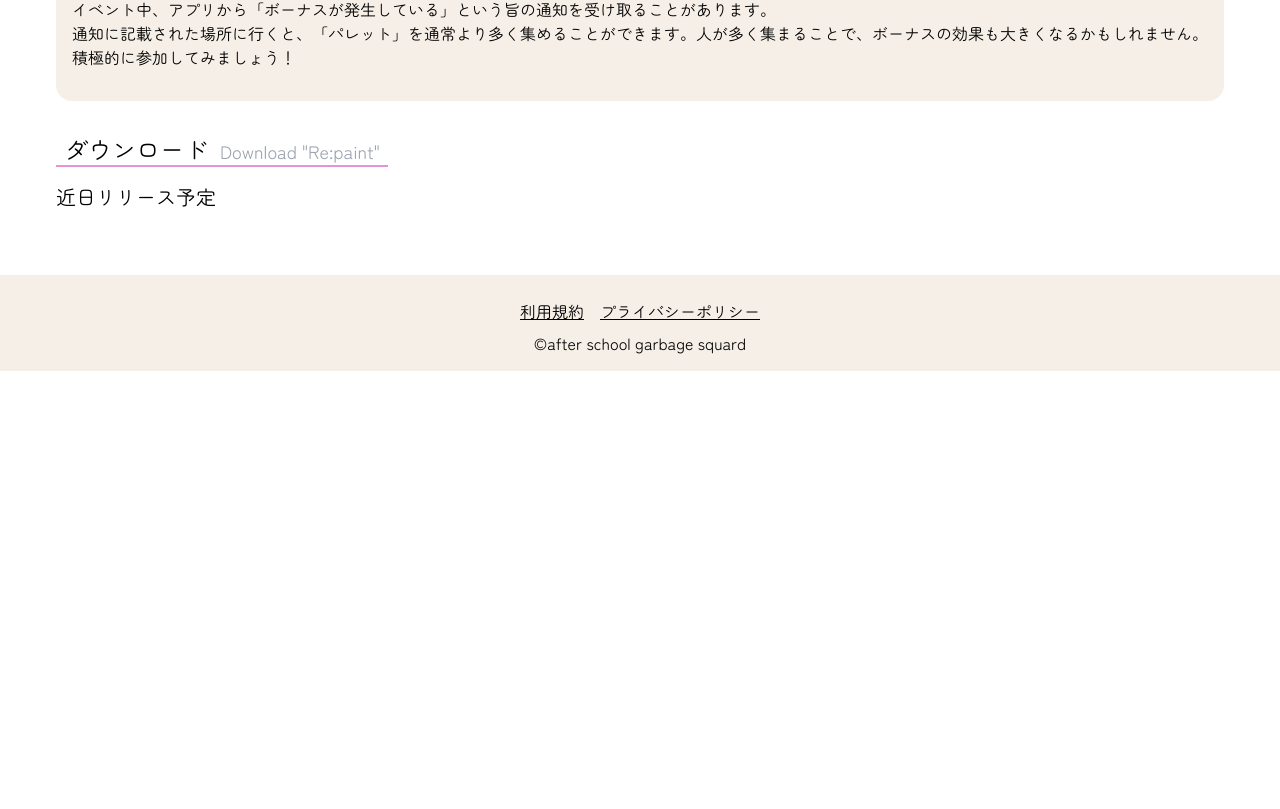
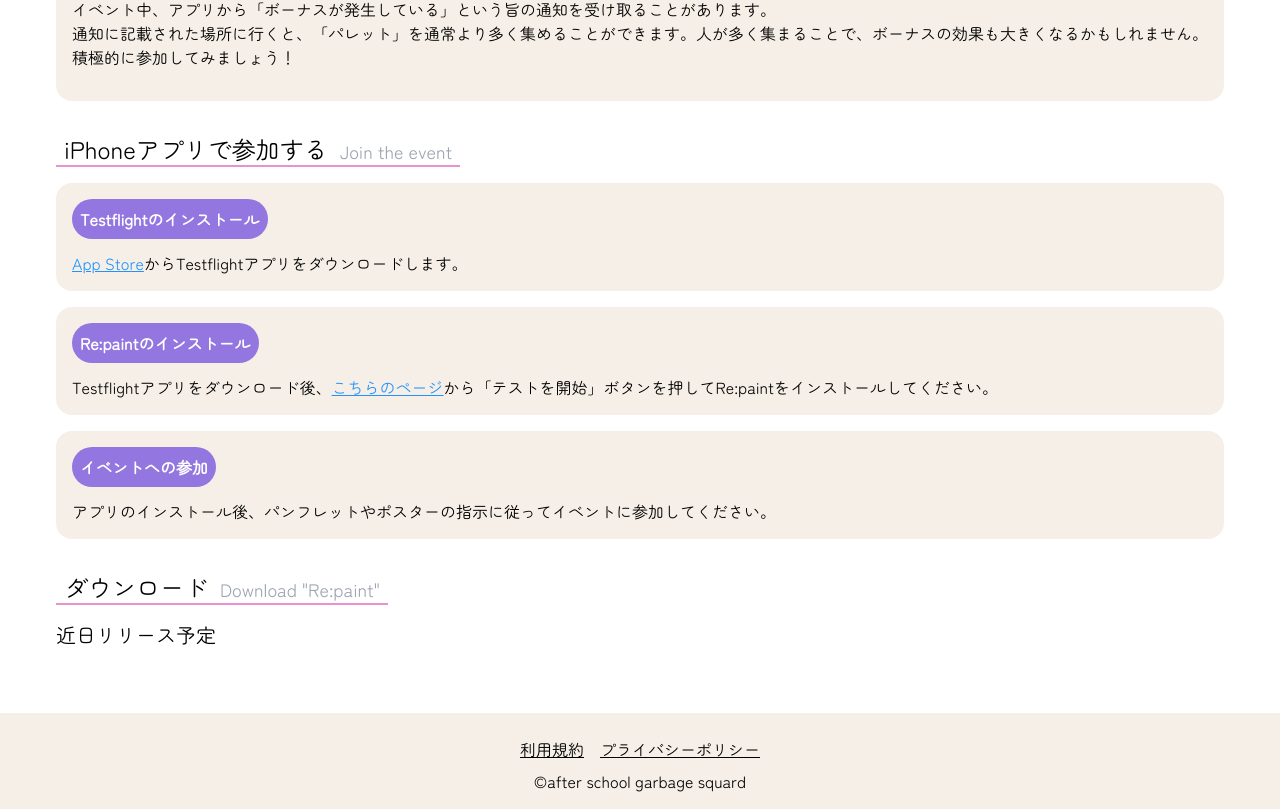
Before and after one commit to after-school-garbage-squad/repaint-LP, a React (Vite) app: page / in a window 1280 px wide. Shown: the part 2039-2848 px from the top of the page. Before the commit the page ends 2410 px from the top, so only its background shows below. Built offline with nearby package versions, Linux system fonts and the light colour scheme.

Commit message:
feat: testflightようマニュアルの仮作成

```diff
--- a/src/pages/app.tsx
+++ b/src/pages/app.tsx
@@ -3,6 +3,7 @@
 import { Header } from "../ui/Header";
 import { Hero } from "../ui/Hero";
 import { HowToUseSection } from "../ui/HowToUseSection";
+import { JoinSection } from "../ui/JoinSection";
 import { LinkSection } from "../ui/LinkSection";
 
 const menuList = [
@@ -20,6 +21,7 @@
           <Hero />
           <AboutSection />
           <HowToUseSection />
+          <JoinSection />
           <LinkSection />
         </main>
         <Footer />
--- a/src/ui/JoinSection/components/join-manual-card.tsx
+++ b/src/ui/JoinSection/components/join-manual-card.tsx
@@ -4,7 +4,7 @@
     children?: React.ReactNode;
   };
 
-  export const ManualCard: React.FC<JoinManualCardProps> = ({
+  export const JoinManualCard: React.FC<JoinManualCardProps> = ({
     title,
     children,
   }) => {
--- a/src/ui/JoinSection/index.tsx
+++ b/src/ui/JoinSection/index.tsx
@@ -1,6 +1,6 @@
-import { ManualCard } from "../ManualSection/components/manual-card";
 import { SectionLayout } from "../shared/SectionLayout";
 
+import { JoinManualCard } from "./components/join-manual-card";
 import { joinManualText } from "./join-manual";
 
 export const JoinSection = () => {
@@ -12,7 +12,7 @@
     >
       <div className="mt-4 flex flex-col gap-4">
         {joinManualText.map((manual) => (
-          <ManualCard key={manual.title} {...manual} />
+          <JoinManualCard key={manual.title} {...manual} />
         ))}
       </div>
     </SectionLayout>
--- a/src/ui/JoinSection/join-manual.tsx
+++ b/src/ui/JoinSection/join-manual.tsx
@@ -3,8 +3,11 @@
     title: "Testflightのインストール",
     children: (
       <p>
-        <a href={"https://apps.apple.com/jp/app/testflight/id899247664"}>
-          こちら
+        <a
+          href={"https://apps.apple.com/jp/app/testflight/id899247664"}
+          className="text-blue underline"
+        >
+          App Store
         </a>
         からTestflightアプリをダウンロードします。
       </p>
@@ -15,14 +18,17 @@
     children: (
       <p>
         Testflightアプリをダウンロード後、
-        <a href="https://testflight.apple.com/join/ZreoO6ws">こちら</a>
-        からRe:paintをインストールしてください。
+        <a href="https://testflight.apple.com/join/ZreoO6ws" className="text-blue underline">こちらのページ</a>
+        から「テストを開始」ボタンを押してRe:paintをインストールしてください。
       </p>
     ),
   },
   {
     title: "イベントへの参加",
-    children:
-      <p>アプリのインストール後、パンフレットやポスターの指示に従ってイベントに参加してください。</p>,
+    children: (
+      <p>
+        アプリのインストール後、パンフレットやポスターの指示に従ってイベントに参加してください。
+      </p>
+    ),
   },
 ];
```
